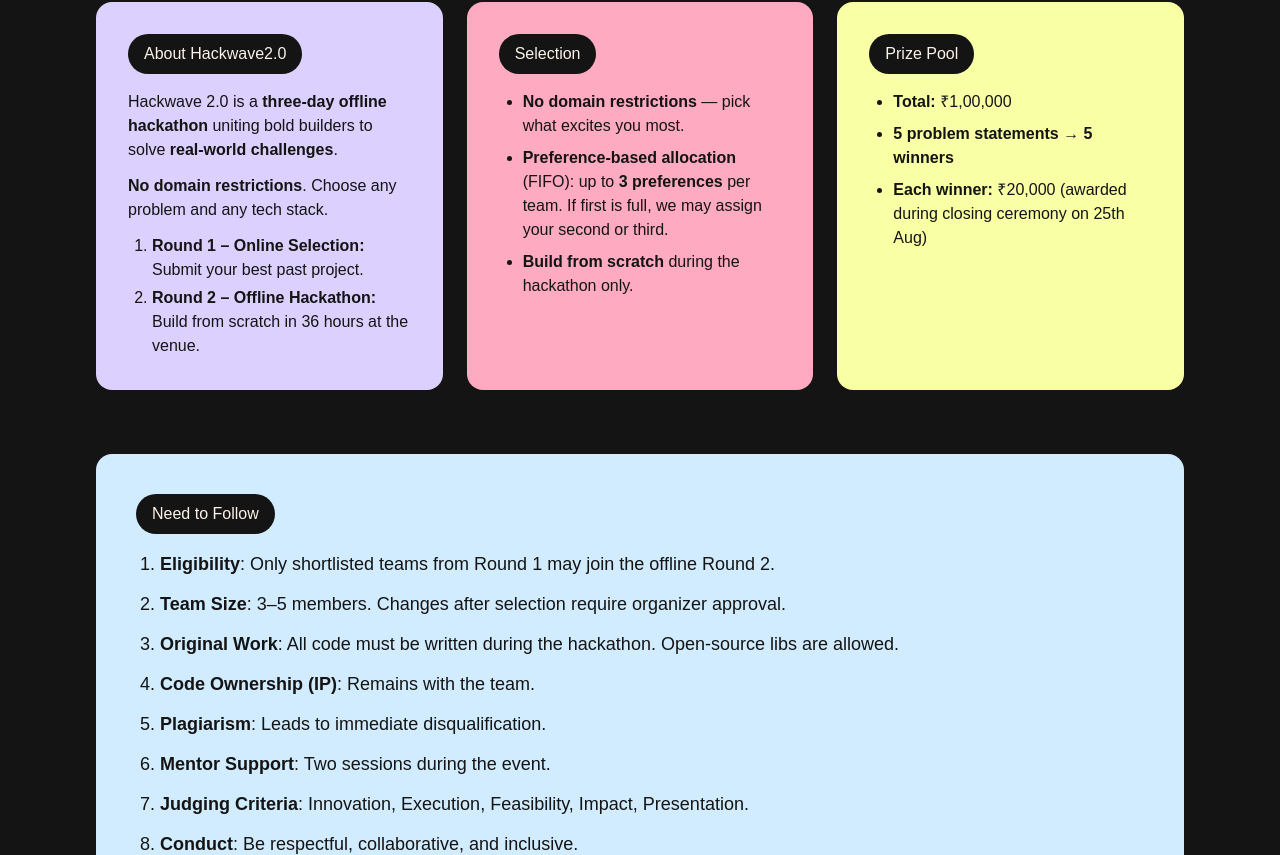
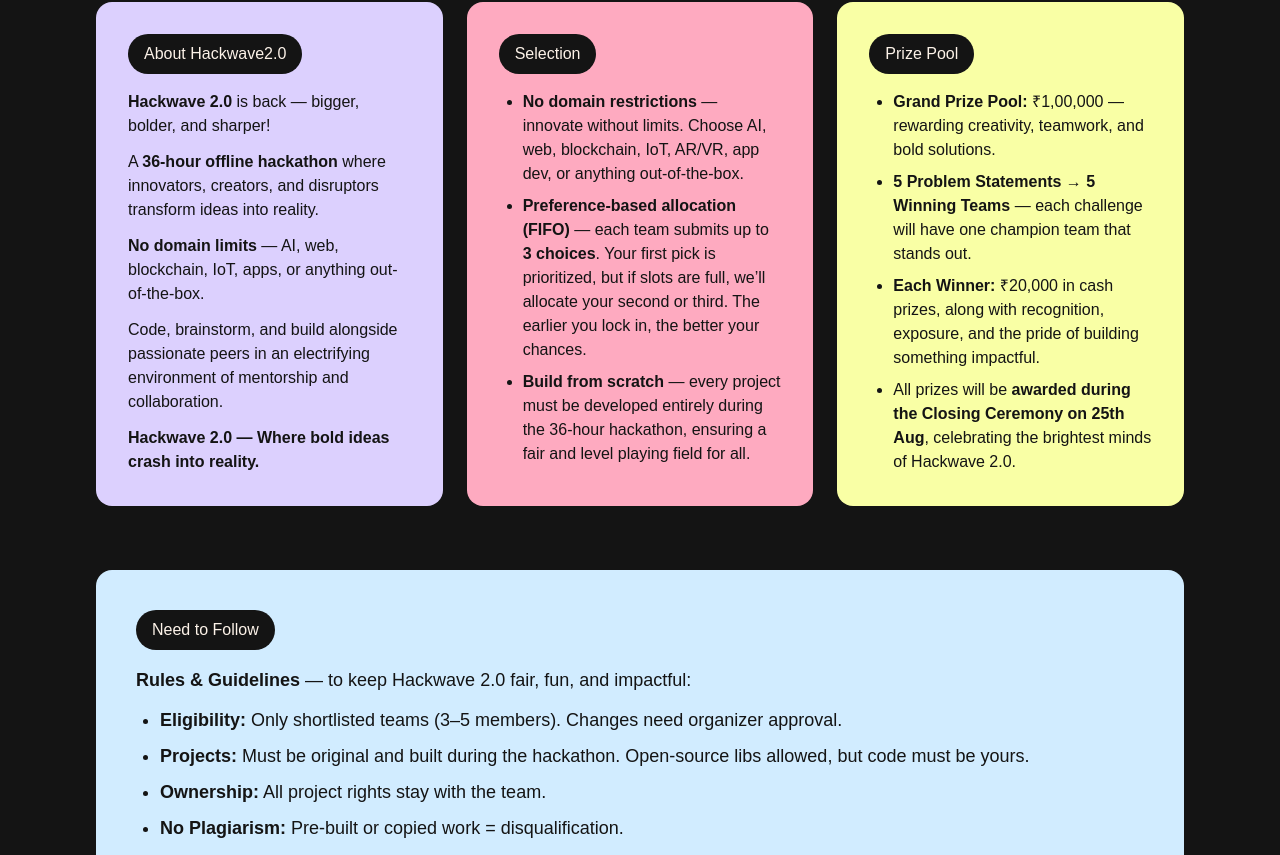
Before and after one commit to sumitrathore1971/hackwave-site, a Next.js app: page /hackwave-info in a window 1280 px wide. Shown: the part 958-1813 px from the top of the page. Built offline with nearby package versions, Linux system fonts and the light colour scheme; a web font is replaced by a local one.

Commit message:
hackwave-info update

```diff
--- a/src/app/hackwave-info/page.tsx
+++ b/src/app/hackwave-info/page.tsx
@@ -24,8 +24,8 @@ export default function HackwaveInfoPage() {
         "1:00–2:00 PM — Lunch",
         "2:00–7:00 PM — Development Time",
         "7:00–8:00 PM — Mentor Session 1",
-        "8:30–9:30 PM — Dinner"
-      ]
+        "8:30–9:30 PM — Dinner",
+      ],
     },
     {
       day: "Day 2",
@@ -37,8 +37,8 @@ export default function HackwaveInfoPage() {
         "1:00–2:00 PM — Lunch",
         "2:30–3:30 PM — Mentor Session 2",
         "3:30–8:30 PM — Development Time",
-        "8:30–9:30 PM — Dinner"
-      ]
+        "8:30–9:30 PM — Dinner",
+      ],
     },
     {
       day: "Day 3",
@@ -48,9 +48,9 @@ export default function HackwaveInfoPage() {
         "8:00–9:00 AM — Breakfast",
         "9:30 AM–12:30 PM — Final Judging",
         "1:00–2:00 PM — Lunch",
-        "2:30–4:00 PM — Closing Ceremony & Prize Distribution"
-      ]
-    }
+        "2:30–4:00 PM — Closing Ceremony & Prize Distribution",
+      ],
+    },
   ];
 
   return (
@@ -74,20 +74,23 @@ export default function HackwaveInfoPage() {
               </div>
               <div className="space-y-3 text-base font-medium">
                 <p>
-                Hackwave 2.0 is a <b>three-day offline hackathon</b> uniting bold builders to solve
-                <b> real-world challenges</b>.
+                  <b>Hackwave 2.0</b> is back — bigger, bolder, and sharper!
                 </p>
                 <p>
-                <b>No domain restrictions</b>. Choose any problem and any tech stack.
+                  A <b>36-hour offline hackathon</b> where innovators, creators,
+                  and disruptors transform ideas into reality.
                 </p>
-              <ol className="list-decimal ml-6 space-y-1">
-                <li>
-                  <b>Round 1 – Online Selection:</b> Submit your best past project.
-                </li>
-                <li>
-                  <b>Round 2 – Offline Hackathon:</b> Build from scratch in 36 hours at the venue.
-                </li>
-              </ol>
+                <p>
+                  <b>No domain limits</b> — AI, web, blockchain, IoT, apps, or
+                  anything out-of-the-box.
+                </p>
+                <p>
+                  Code, brainstorm, and build alongside passionate peers in an
+                  electrifying environment of mentorship and collaboration.
+                </p>
+                <p>
+                  <b>Hackwave 2.0 — Where bold ideas crash into reality.</b>
+                </p>
               </div>
             </div>
           </Reveal>
@@ -102,13 +105,20 @@ export default function HackwaveInfoPage() {
               </div>
               <ul className="list-disc ml-6 space-y-2 text-base font-medium">
                 <li>
-                <b>No domain restrictions</b> — pick what excites you most.
+                  <b>No domain restrictions</b> — innovate without limits.
+                  Choose AI, web, blockchain, IoT, AR/VR, app dev, or anything
+                  out-of-the-box.
                 </li>
                 <li>
-                <b>Preference-based allocation</b> (FIFO): up to <b>3 preferences</b> per team. If first is full, we may assign your second or third.
+                  <b>Preference-based allocation (FIFO)</b> — each team submits
+                  up to <b>3 choices</b>. Your first pick is prioritized, but if
+                  slots are full, we’ll allocate your second or third. The
+                  earlier you lock in, the better your chances.
                 </li>
                 <li>
-                <b>Build from scratch</b> during the hackathon only.
+                  <b>Build from scratch</b> — every project must be developed
+                  entirely during the 36-hour hackathon, ensuring a fair and
+                  level playing field for all.
                 </li>
               </ul>
             </div>
@@ -124,13 +134,22 @@ export default function HackwaveInfoPage() {
               </div>
               <ul className="list-disc ml-6 space-y-2 text-base font-medium">
                 <li>
-                 <b>Total:</b> ₹1,00,000
+                  <b>Grand Prize Pool:</b> ₹1,00,000 — rewarding creativity,
+                  teamwork, and bold solutions.
                 </li>
                 <li>
-                <b>5 problem statements → 5 winners</b>
+                  <b>5 Problem Statements → 5 Winning Teams</b> — each challenge
+                  will have one champion team that stands out.
                 </li>
                 <li>
-                <b>Each winner:</b> ₹20,000 (awarded during closing ceremony on 25th Aug)
+                  <b>Each Winner:</b> ₹20,000 in cash prizes, along with
+                  recognition, exposure, and the pride of building something
+                  impactful.
+                </li>
+                <li>
+                  All prizes will be{" "}
+                  <b>awarded during the Closing Ceremony on 25th Aug</b>,
+                  celebrating the brightest minds of Hackwave 2.0.
                 </li>
               </ul>
             </div>
@@ -146,35 +165,41 @@ export default function HackwaveInfoPage() {
                   Need to Follow
                 </span>
               </div>
-            <ol className="list-decimal ml-6 space-y-3 text-base md:text-lg font-medium">
+              <div className="space-y-3 text-base md:text-lg font-medium">
+                <p>
+                  <b>Rules & Guidelines</b> — to keep Hackwave 2.0 fair, fun,
+                  and impactful:
+                </p>
+                <ul className="list-disc ml-6 space-y-2">
                   <li>
-                <b>Eligibility</b>: Only shortlisted teams from Round 1 may join the offline Round 2.
+                    <b>Eligibility:</b> Only shortlisted teams (3–5 members).
+                    Changes need organizer approval.
                   </li>
                   <li>
-                <b>Team Size</b>: 3–5 members. Changes after selection require organizer approval.
+                    <b>Projects:</b> Must be original and built during the
+                    hackathon. Open-source libs allowed, but code must be yours.
                   </li>
                   <li>
-                <b>Original Work</b>: All code must be written during the hackathon. Open-source libs are allowed.
+                    <b>Ownership:</b> All project rights stay with the team.
                   </li>
                   <li>
-                <b>Code Ownership (IP)</b>: Remains with the team.
+                    <b>No Plagiarism:</b> Pre-built or copied work =
+                    disqualification.
                   </li>
                   <li>
-                <b>Plagiarism</b>: Leads to immediate disqualification.
+                    <b>Mentorship:</b> 2 mentor sessions per team.
                   </li>
                   <li>
-                <b>Mentor Support</b>: Two sessions during the event.
+                    <b>Judging:</b> Criteria revealed on hackathon day 😉
                   </li>
                   <li>
-                <b>Judging Criteria</b>: Innovation, Execution, Feasibility, Impact, Presentation.
+                    <b>Conduct:</b> Be respectful, collaborative, and inclusive.
                   </li>
                   <li>
-                <b>Conduct</b>: Be respectful, collaborative, and inclusive.
+                    <b>Decisions:</b> Organizers’ decisions are final.
                   </li>
-              <li>
-                <b>Organizer Decisions</b>: Final and binding.
-              </li>
-            </ol>
+                </ul>
+              </div>
             </div>
           </Reveal>
         </div>
@@ -182,10 +207,15 @@ export default function HackwaveInfoPage() {
         {/* Interactive Timeline */}
         <div>
           <div className="mb-8 text-center">
-            <Badge className="text-[#141414] font-semibold text-2xl px-5 py-2" style={{ backgroundColor: "#c5ffc9" }}>
+            <Badge
+              className="text-[#141414] font-semibold text-2xl px-5 py-2"
+              style={{ backgroundColor: "#c5ffc9" }}
+            >
               Timeline
             </Badge>
-            <p className="text-[#ccc] mt-4 text-lg">Hover over or click on any day to explore the detailed schedule</p>
+            <p className="text-[#ccc] mt-4 text-lg">
+              Hover over or click on any day to explore the detailed schedule
+            </p>
           </div>
           <TimelineExpand days={timelineDays} />
         </div>
```
Lines whose indentation alone changed are shown as unchanged.
